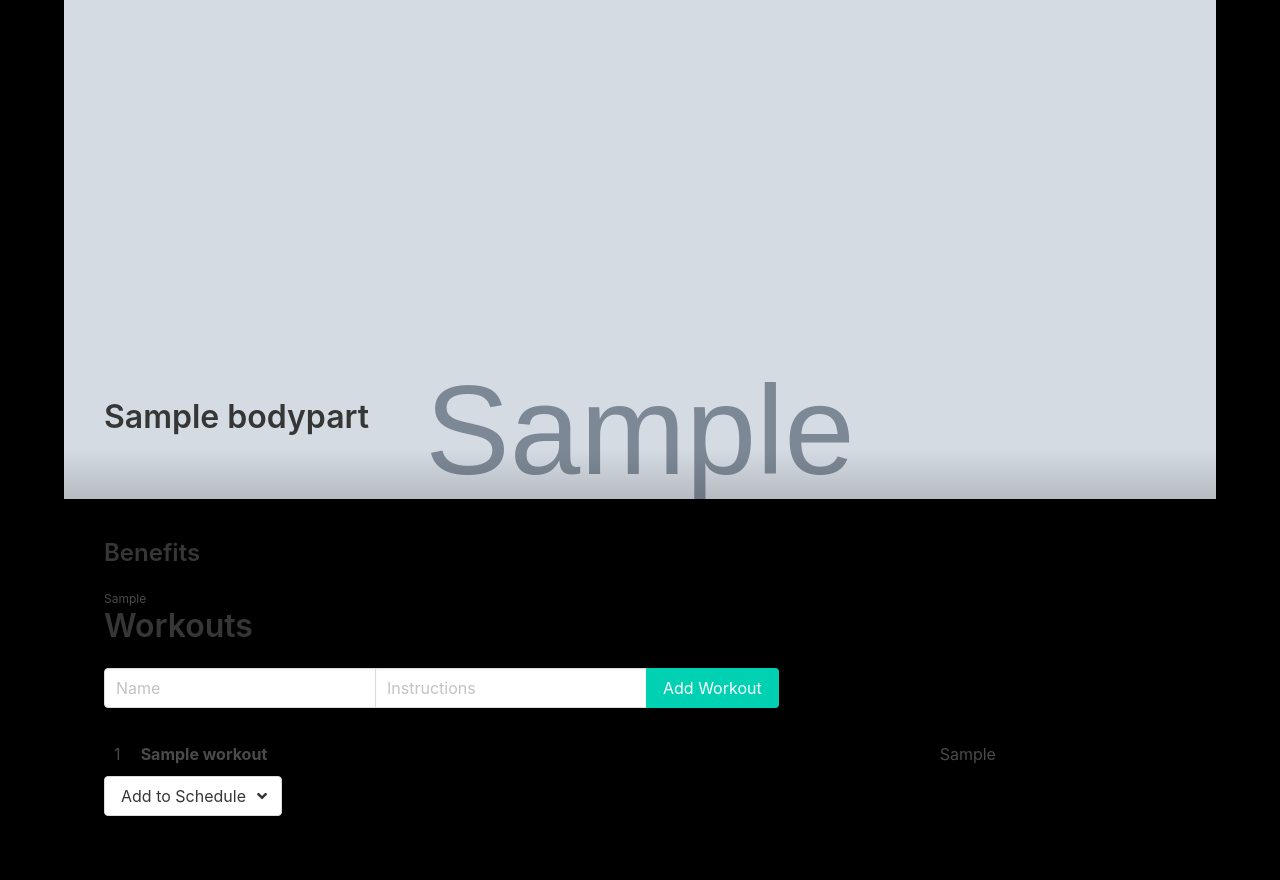
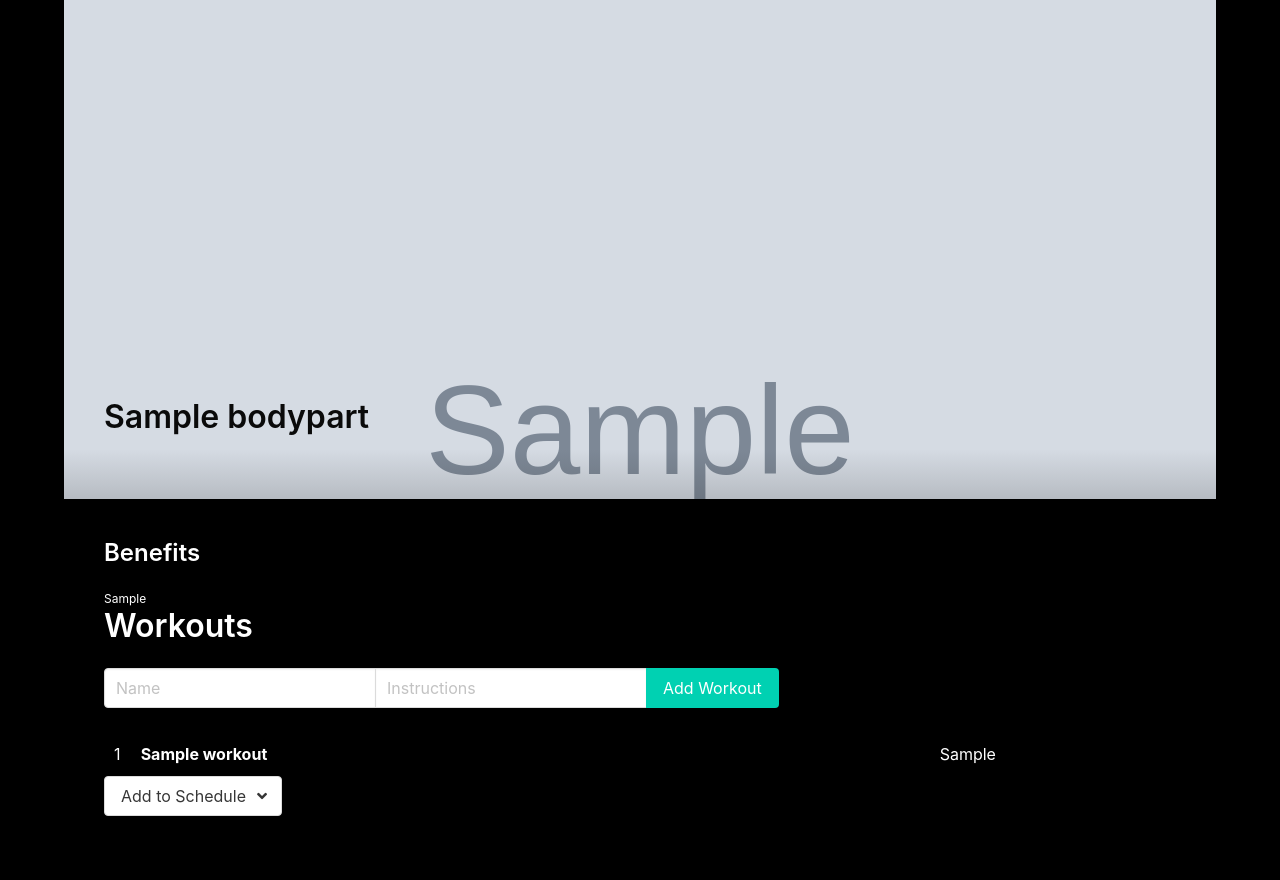
Before and after one commit to Hamadzafarullah/project4, a Django app: page /workouts/1/ in a window 1280 px wide. Shown: the part 53-933 px from the top of the page. Run offline with Django 4.2, Linux system fonts and the light colour scheme; tables that the repository leaves empty hold one stand-in row (values such as "Sample post"); grey boxes marked "Sample" are stand-in pictures.

Commit message:
added more css

```diff
--- a/main_app/templates/about.html
+++ b/main_app/templates/about.html
@@ -1,4 +1,4 @@
 {% extends 'base.html' %}
 {% block content %}
-<h1>About</h1>
+
 {% endblock %}
--- a/main_app/templates/bodypart_info.html
+++ b/main_app/templates/bodypart_info.html
@@ -7,20 +7,20 @@
 
 <div class="info__name">
 
-    <h1 class="title">{{bodypart.name}}</h1>
+    <h1 class="title has-text-black">{{bodypart.name}}</h1>
 
 </div>
 
 
-<div class="info__container">
+<div class="info__container ">
 
-    <div class="info__about">
-        <h4 class="title is-4"> Benefits</h4>
+    <div class="info__about has-text-white">
+        <h4 class="title is-4 has-text-white"> Benefits</h4>
         <p>{{bodypart.benefits}}</p>
     </div>
 
     <div class="info__workouts mb-5">
-        <h3 class="title is-3">Workouts</h3>
+        <h3 class="title is-3 has-text-white">Workouts</h3>
         <form class="mb-5" action="{% url 'workout_create' bodypart.pk %}" method="post">
             {% csrf_token %}
             <div class="field has-addons">
@@ -33,7 +33,7 @@
                         required
                     />
                 </div>
-                <div class="control">
+                <div class="control ">
                     <input
                         class="input"
                         type="text"
@@ -49,7 +49,7 @@
         </form>
 
         {% for workouts in bodypart.workout.all %}
-            <div class="workout">
+            <div class="workout has-text-white">
                 <span>{{forloop.counter}}</span>
                 <span><b>{{workouts.name}}</b></span>
                 <span>{{workouts.Instructions}}</span>
--- a/main_app/templates/bodypart_list.html
+++ b/main_app/templates/bodypart_list.html
@@ -1,6 +1,6 @@
 {% extends 'base.html' %} {% block content %}
 
-<h1 class="title">Choose a Bodypart</h1>
+<h1 class="title has-text-white">Choose a Bodypart</h1>
 
 <div class="gallery">
   {% for bodypart in bodyparts %}
--- a/main_app/templates/schedule_list.html
+++ b/main_app/templates/schedule_list.html
@@ -4,7 +4,7 @@
     {% for schedule in schedule %}
 
         <div class="workouts mb-5">
-            <h3 class="title is-3 has-text-success">{{schedule.title}}</h3>
+            <h3 class="title is-3 has-text-white">{{schedule.title}}</h3>
             <hr />
 
             {% for workout in schedule.workouts.all %}
```
